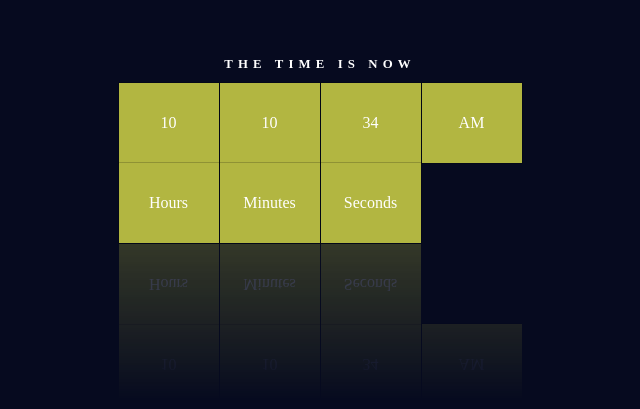
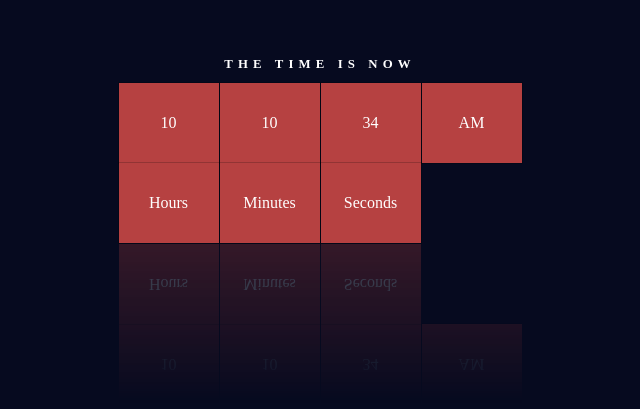
Before and after one commit to raviasati007/Digit_Clock_Aug, a plain HTML site: page index.html in a window 1280 px wide. Shown: the part 255-664 px from the top of the page, without its empty margins (320-960 px from the left). Drawn offline with Linux system fonts and the light colour scheme.

Commit message:
Color Change

```diff
--- a/index.html
+++ b/index.html
@@ -43,7 +43,7 @@ body {
     display: block;
     width: 100px;
     height: 80px;
-    background: #b2b641;
+    background: #b64141;
     color: #fff;
     font-weight: 300;
     display: flex;
```
